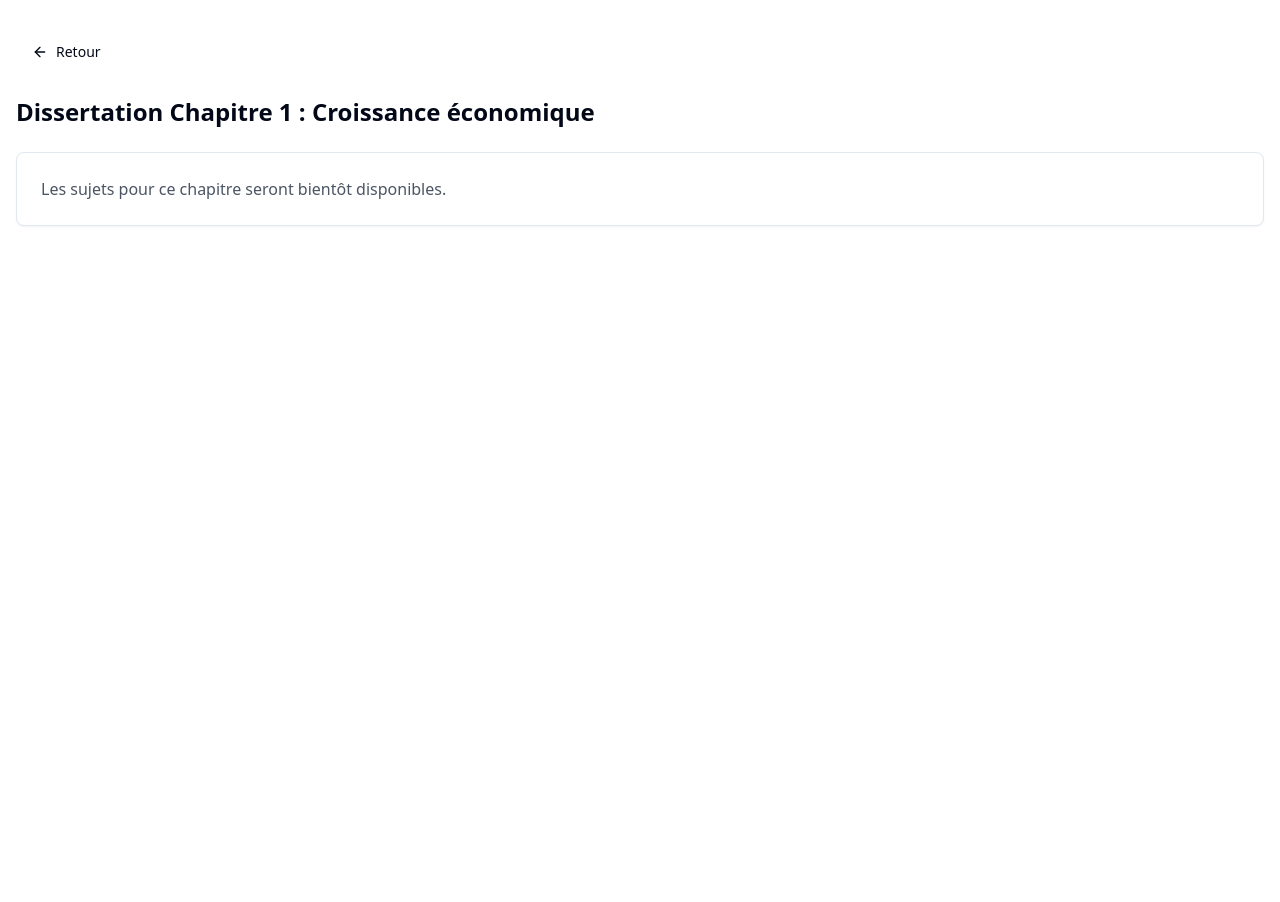
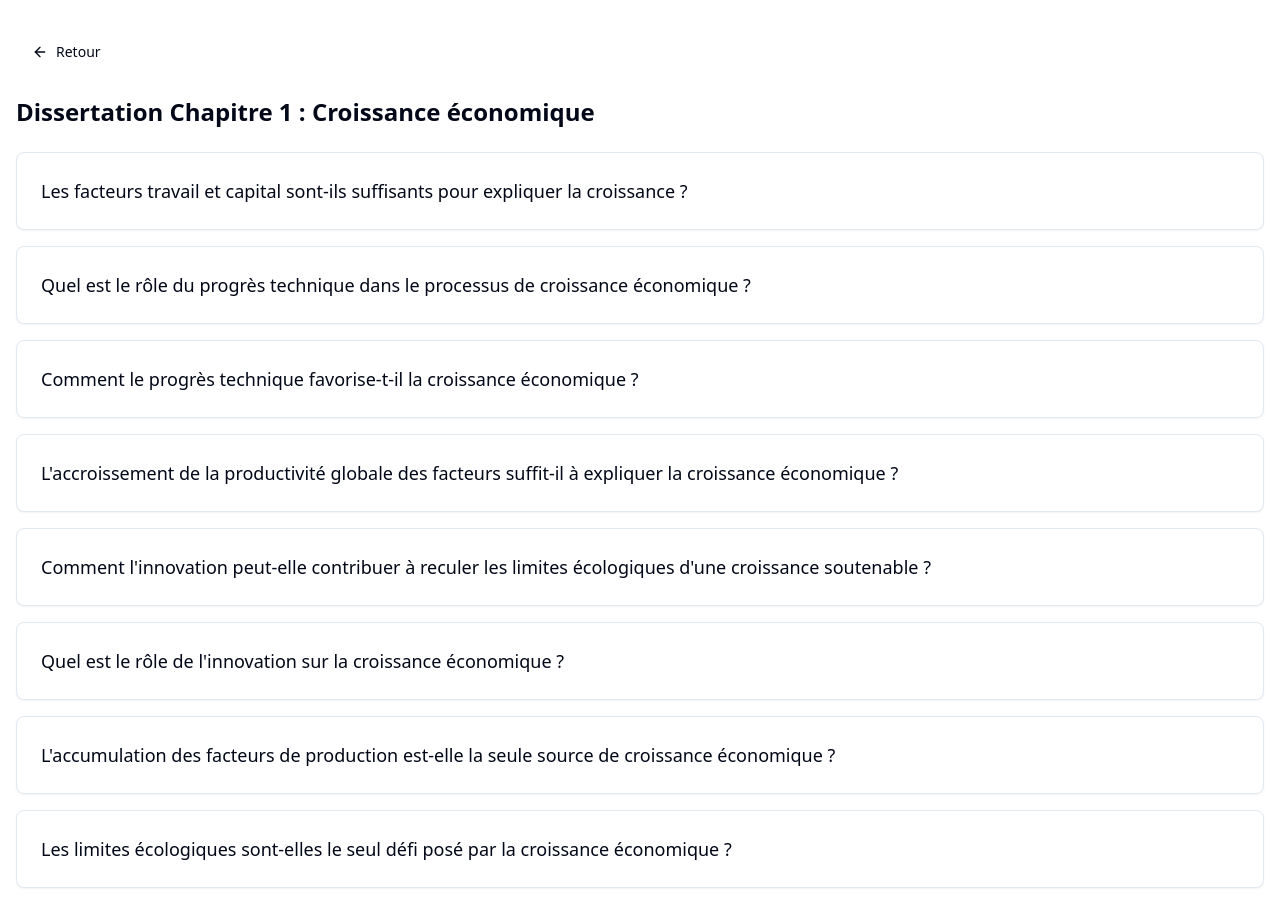
Before and after one commit to ceny-sakho/bac-ses, a React (Vite) app: page /dissertation/1 in a window 1280 px wide. Shown: the top 902 px of the page. Before the commit the page ends 800 px from the top, so only its background shows below. Built offline with nearby package versions, Linux system fonts and the light colour scheme.

Commit message:
Add tabs for dissertation topics
Create new tabs in the "Chapitre 1 Dissertation : Croissance économique" page with white rectangles that change to a gray color on hover. Each tab will represent a different question related to economic growth.
[skip gpt_engineer]

```diff
--- a/src/components/DissertationTopics.tsx
+++ b/src/components/DissertationTopics.tsx
@@ -12,6 +12,19 @@ interface DissertationTopicsProps {
 export const DissertationTopics: React.FC<DissertationTopicsProps> = ({ chapter, title }) => {
   const navigate = useNavigate();
 
+  const topics = [
+    "Les facteurs travail et capital sont-ils suffisants pour expliquer la croissance ?",
+    "Quel est le rôle du progrès technique dans le processus de croissance économique ?",
+    "Comment le progrès technique favorise-t-il la croissance économique ?",
+    "L'accroissement de la productivité globale des facteurs suffit-il à expliquer la croissance économique ?",
+    "Comment l'innovation peut-elle contribuer à reculer les limites écologiques d'une croissance soutenable ?",
+    "Quel est le rôle de l'innovation sur la croissance économique ?",
+    "L'accumulation des facteurs de production est-elle la seule source de croissance économique ?",
+    "Les limites écologiques sont-elles le seul défi posé par la croissance économique ?",
+    "L'accumulation des facteurs de production permet-elle, à elle seule, d'expliquer la croissance économique ?",
+    "Quelles sont les sources de la croissance économique ?"
+  ];
+
   return (
     <div className="max-w-7xl mx-auto px-4 py-8">
       <Button
@@ -25,11 +38,18 @@ export const DissertationTopics: React.FC<DissertationTopicsProps> = ({ chapter,
 
       <h2 className="text-2xl font-bold mb-6">{title}</h2>
 
-      <Card>
-        <CardContent className="p-6">
-          <p className="text-gray-600">Les sujets pour ce chapitre seront bientôt disponibles.</p>
-        </CardContent>
-      </Card>
+      <div className="grid grid-cols-1 gap-4">
+        {topics.map((topic, index) => (
+          <Card
+            key={index}
+            className="cursor-pointer transition-colors duration-200 hover:bg-[#403E43] hover:text-white"
+          >
+            <CardContent className="p-6">
+              <p className="text-lg">{topic}</p>
+            </CardContent>
+          </Card>
+        ))}
+      </div>
     </div>
   );
 };
```
